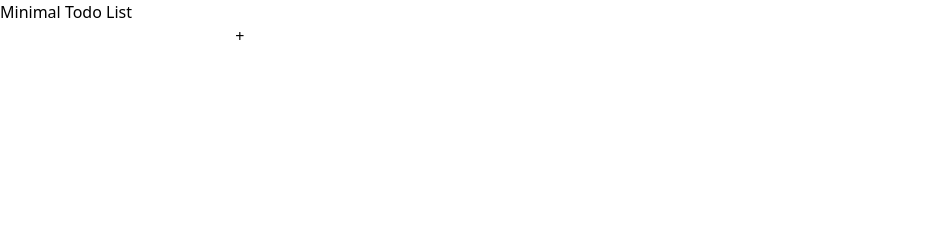
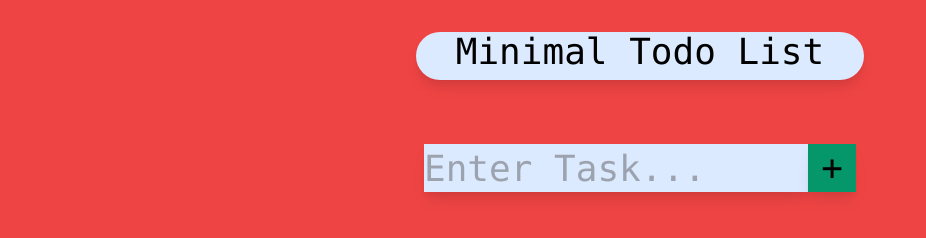
Before and after one commit to cpe-cmu-261207/lab-04-Dexshine, a plain HTML site: page index.html in a window 1280 px wide. Shown: the whole page, without its empty margins (0-926 px from the left). Drawn offline with nearby package versions, Linux system fonts and the light colour scheme.

Commit message:
bg-color,object alignment

```diff
--- a/index.html
+++ b/index.html
@@ -10,10 +10,13 @@
 	<link href="https://unpkg.com/tailwindcss@^2/dist/tailwind.min.css" rel="stylesheet">
 </head>
 
-<body>
-	<h1>Minimal Todo List</h1>
-	<input id='inputTask' type='text' onkeydown="pressEnter(event)">
-	<button id='addTask' onclick = 'clickCallback()'>+</button>
+<body class = 'bg-red-500'>
+	<h1 class = 'text-center text-4xl my-8 bg-blue-100 mx-auto h-12 max-w-md rounded-full shadow-lg font-mono'>Minimal Todo List</h1>
+	<div class = 'flex'>
+		<input id='inputTask' class = 'mx-auto mr-0 text-4xl my-8 bg-blue-100 h-12 w-96 shadow-lg font-mono' type='text' onkeydown="pressEnter(event)" placeholder="Enter Task...">
+	    <button id='addTask' class = 'mx-auto ml-0 text-center text-4xl my-8 h-12 w-12 bg-green-600 shadow-lg font-mono' onclick = 'clickCallback()'>+</button>
+	</div>
+
 </body>
 
 </html>
```
